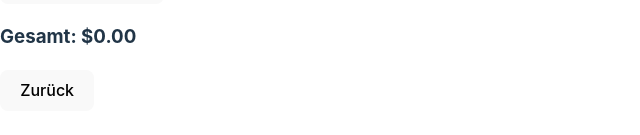
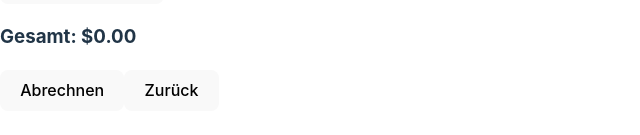
Before and after one commit to jonaswun/Bestellsystem_flask, a React (Vite) app in the folder frontend/: page /order-summary in a window 1280 px wide. Shown: the part 401-536 px from the top of the page, without its empty margins (0-640 px from the left). Built offline with nearby package versions, Linux system fonts and the light colour scheme.

Commit message:
Update Order summary a maximum value
Experimental handleCheckout function

```diff
--- a/frontend/src/OrderSummary.jsx
+++ b/frontend/src/OrderSummary.jsx
@@ -13,7 +13,18 @@ const OrderSummary = () => {
 
     // Increase selected quantity
     const increaseSelection = (id) => {
-        setSelectedItems(prev => ({ ...prev, [id]: prev[id] + 1 }));
+        setSelectedItems(prev => {
+            const currentItem = orderedItems.find(item => item.id === id);
+            if (currentItem) {
+                const currentQuantity = prev[id];
+                const maxQuantity = currentItem.quantity; // Max quantity of item
+
+                if (currentQuantity < maxQuantity) {
+                    return { ...prev, [id]: currentQuantity + 1 };
+                }
+            }
+            return prev;
+        });
     };
 
     // Decrease selected quantity
@@ -37,6 +48,24 @@ const OrderSummary = () => {
         return sum + (selectedItems[item.id] || 0) * item.price;
     }, 0);
 
+    // Handle "Abrechnen" (Checkout) by reducing the available quantities of the ordered items
+    const handleCheckout = () => {
+        setSelectedItems(prev => {
+            return orderedItems.reduce((acc, item) => {
+                const selectedQuantity = prev[item.id] || 0;
+                // Reduce the item quantity by the selected quantity
+                const remainingQuantity = item.quantity - selectedQuantity;
+                return {
+                    ...acc,
+                    [item.id]: 0, // Reset the selected quantity after checkout
+                    remainingQuantity: remainingQuantity < 0 ? 0 : remainingQuantity // Ensure no negative values
+                };
+            }, {});
+        });
+        // You can also navigate to another page after checkout, e.g., confirmation page
+        // navigate("/confirmation");
+    };
+
     return (
         <div>
             <h2>Zusammenfassung</h2>
@@ -55,6 +84,7 @@ const OrderSummary = () => {
 
             <h3>Gesamt: ${totalSelectedCost.toFixed(2)}</h3>
 
+            <button onClick={handleCheckout}>Abrechnen</button>
             <button onClick={() => navigate("/")}>Zurück</button>
         </div>
     );
```
